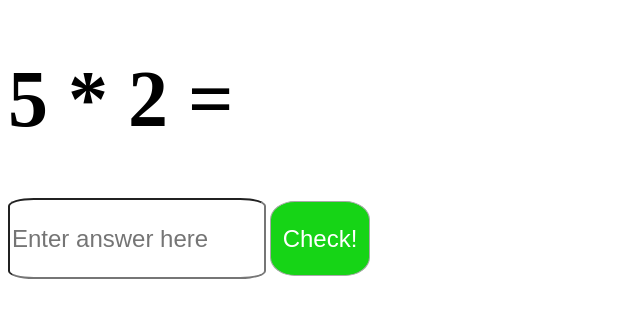
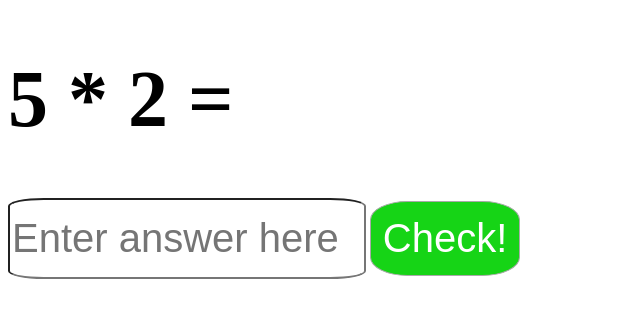
Before and after one commit to BekhruzSNiyazov/Train-your-math, a Flask app: page /index.html in a window 1280 px wide. Shown: the top 318 px of the page, without its empty margins (0-640 px from the left). Run offline with Flask 2, Linux system fonts and the light colour scheme.

Commit message:
Update index.html

```diff
--- a/templates/index.html
+++ b/templates/index.html
@@ -9,15 +9,15 @@
                 background-color: rgb(22, 212, 22);
                 color: white;
                 height: 75px;
-                width: 100px;
+                width: 150px;
                 border-radius: 25%;
                 border: 1px solid darkgrey;
-                font-size: 150%;
+                font-size: 250%;
             }
             input {
                 height: 75px;
-                width: 250px;
-                font-size: 150%;
+                width: 350px;
+                font-size: 250%;
                 border-radius: 10%;
             }
         </style>
```
